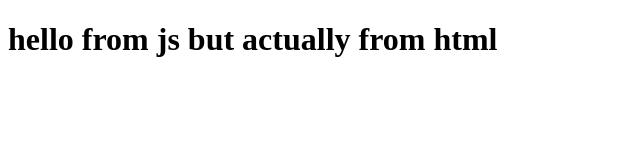
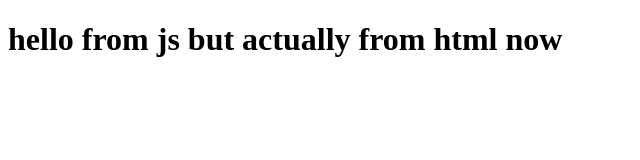
Before and after one commit to adi-gituser/namaste-react-basics, a plain HTML site: page index.html in a window 1280 px wide. Shown: the whole page, without its empty margins (0-640 px from the left). Drawn offline with Linux system fonts and the light colour scheme.

Commit message:
class 1
class 1.1

```diff
--- a/index.html
+++ b/index.html
@@ -10,7 +10,7 @@
     <div id="main"></div>
     <script>
       const h1 = document.createElement("h1");
-      h1.innerHTML = "hello from js but actually from html";
+      h1.innerHTML = "hello from js but actually from html now";
       const div = document.getElementById("main");
       div.appendChild(h1);
     </script>
```
